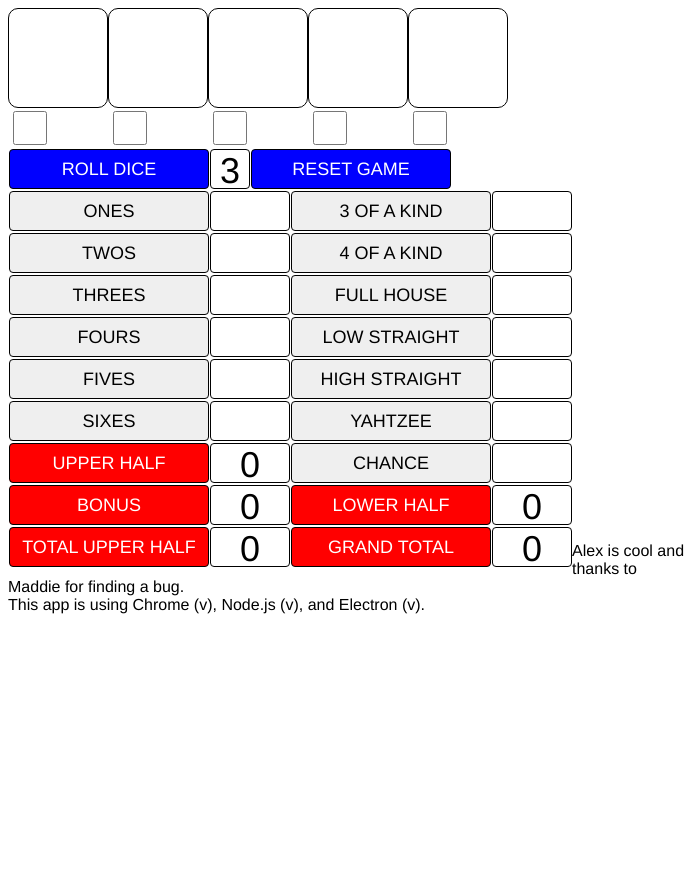
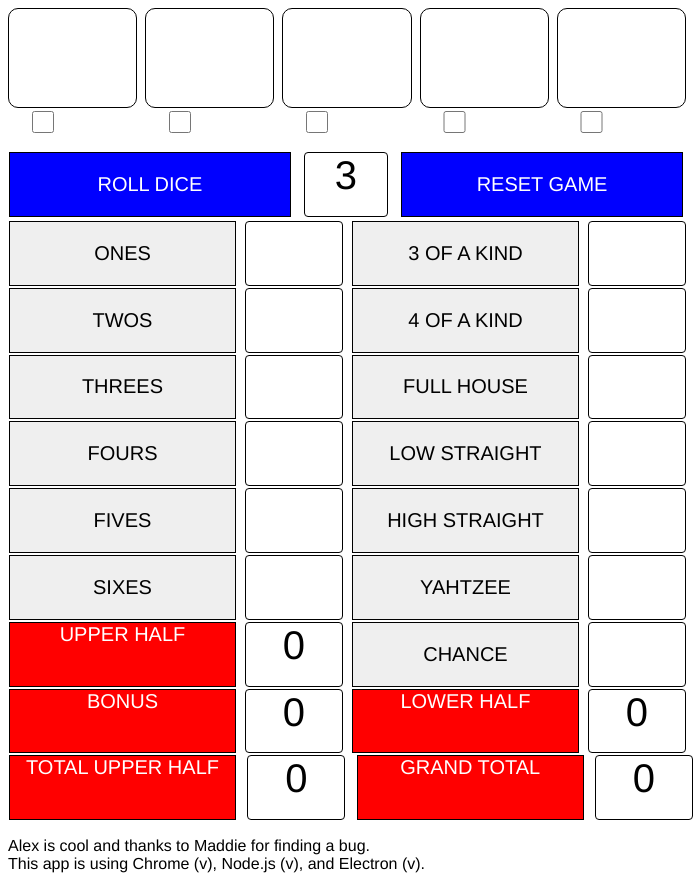
Before and after one commit to alexmacartney/yahtzee, an Electron app: page yahtzee.html in a window 700 px wide. Before the commit the page ends 800 px from the top, so only its background shows below. Drawn offline with Linux system fonts and the light colour scheme; no server answers.

Commit message:
css Update

```diff
--- a/style.css
+++ b/style.css
@@ -2,12 +2,22 @@
 font-family: helvetica;
 }
 
+.flex-container {
+height: 98vw;
+width: 98vw;
+max-height: 540px;
+max-width: 800px;
+display: flex;
+flex-wrap: wrap;
+justify-content: space-between;
+}
+
 .dice {
-  height: 98px;
-  width: 98px;
+height: calc(20% - 10px);
+width: calc(20% - 10px);
 border: 1px solid black;
 border-radius: 10px;
-  font-size: 80px;
+font-size: clamp(48px, 16vw, 80px);
 text-align: center;
 float: left;
 }
@@ -17,90 +27,61 @@ font-family: helvetica;
 }
 
 .noRoll {
-  width: 100px;
-  height: 40px;
+height: 8%;
+width: 18%;
 float: left;
 }
 
 input.noRoll {
-  width: 36px;
-  height: 34px;
+height: 50%;
+width: 50%;
 }
 
 .button_yahtzee {
-  height: 40px;
-  width: 200px;
+height: 12%;
+width: calc(36% - 20px);
+border: 1px solid black;
+text-align: center;
+font-size: clamp(12px, 4vw, 20px);
+margin: 1px;
+}
+
+.score {
+height: calc(12% - 2px);
+width: 14%;
 border: 1px solid black;
 border-radius: 4px;
-  font-size: 18px;
+font-size: clamp(12px, 8vw, 40px);
 text-align: center;
 margin: 1px;
-  float: left;
 }
 
 .button_yahtzee.blue {
-  height: 40px;
-  width: 200px;
+width: calc(44% - 20px);
 border: 1px solid black;
 background-color: blue;
 color: white;
-  border-radius: 4px;
-  font-size: 18px;
-  text-align: center;
-  margin: 1px;
-  float: left;
-}
-
-.button_yahtzee.blue_offset {
-  height: 40px;
-  width: 200px;
-  border: 1px solid black;
-  background-color: blue;
-  color: white;
-  border-radius: 4px;
-  font-size: 18px;
-  text-align: center;
-  margin: 1px;
-  float: left;
-  position: relative;
-  left: 120px;
 }
 
 .rollsLeft {
-  height: 38px;
-  width: 38px;
+height: calc(12% - 2px);
+width: 12%;
 border: 1px solid black;
 border-radius: 4px;
-  font-size: 36px;
+font-size: clamp(12px, 8vw, 40px);
 text-align: center;
-  float: left;
+margin: 2px;
 position: relative;
-  top: 1px;
-}
-
-.score {
-  height: 38px;
-  width: 78px;
-  border: 1px solid black;
-  border-radius: 4px;
-  font-size: 36px;
-  text-align: center;
-  float: left;
-  position: relative;
-  top: 1px;
+top: -1px;
 }
 
 .subtotal {
-  height: 38px;
-  width: 198px;
+height: calc(12% - 2px);
+width: calc(36% - 22px);
 border: 1px solid black;
 background-color: red;
 color: white;
-  border-radius: 4px;
-  font-size: 18px;
 text-align: center;
+font-size: clamp(12px, 4vw, 20px);
 margin: 1px;
-  float: left;
-  position: relative;
-  line-height: 38px;
 }
```
Lines whose indentation alone changed are shown as unchanged.
